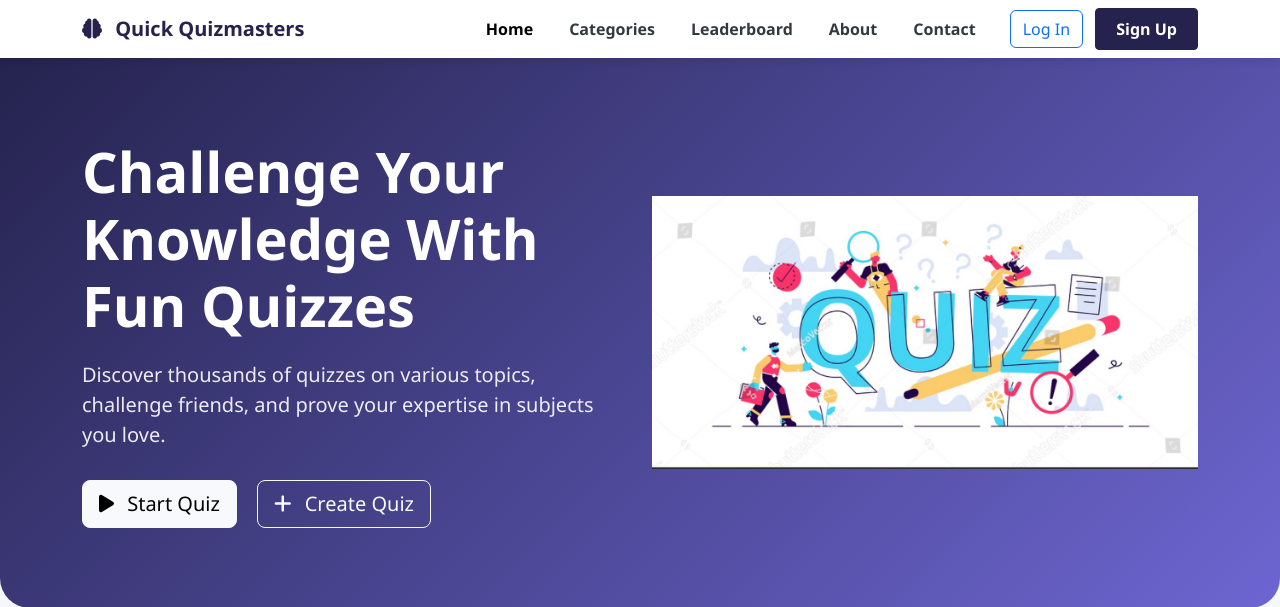
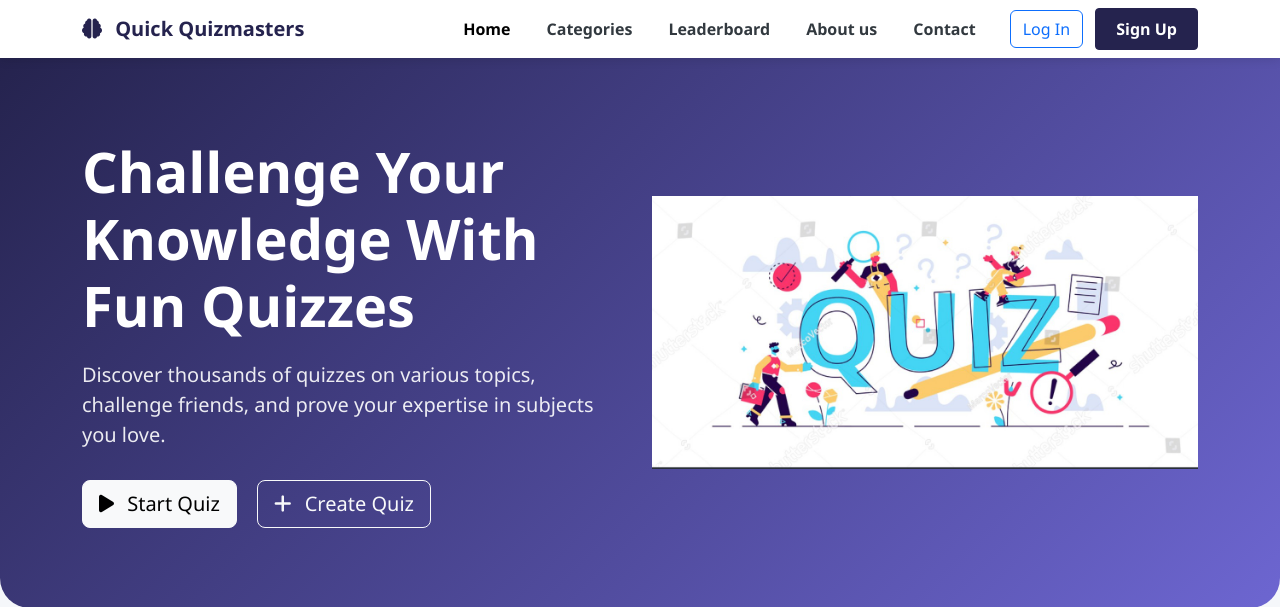
Before and after one commit to aayush-decoder/quizzy, a Django app: page / in a window 1280 px wide. Shown: the top 607 px of the page. Run offline with Django 5.2, Linux system fonts and the light colour scheme; some libraries are stand-ins or nearby versions; some web fonts are replaced.

Commit message:
about us page fully developed

```diff
--- a/quiz/urls.py
+++ b/quiz/urls.py
@@ -25,6 +25,7 @@ urlpatterns = [
     path('', include('login.urls')),
     path('quiz/', include('myquiz.urls'), name="quiz"),
     path('logout/', views.logout_view, name='logout'),
+    path('about/', views.about_view, name='about'),
     path('feedback/', views.feedback_form_view, name="feedback")
 
 
--- a/quiz/views.py
+++ b/quiz/views.py
@@ -18,3 +18,6 @@ def admin(request):
 def logout_view(request):
     logout(request)
     return redirect('home')
+
+def about_view(request):
+    return render(request, "aboutus.html")
--- a/templates/base/layout.html
+++ b/templates/base/layout.html
@@ -34,7 +34,7 @@
                         <a class="nav-link" href="{% url 'load_leaderboard' %}">Leaderboard</a>
                     </li>
                     <li class="nav-item">
-                        <a class="nav-link" href="#">About</a>
+                        <a class="nav-link" href="{% url 'about' %}">About us</a>
                     </li>
                     <li class="nav-item">
                         <a class="nav-link" href="#">Contact</a>
--- a/templates/home.html
+++ b/templates/home.html
@@ -352,7 +352,7 @@
                 <div class="col-6 col-md-3 col-lg-2">
                     <h5 class="footer-heading">Quick Links</h5>
                     <a href="#" class="footer-link">Home</a>
-                    <a href="#" class="footer-link">About Us</a>
+                    <a href="{% url 'about'%}" class="footer-link">About Us</a>
                     <a href="#" class="footer-link">Categories</a>
                     <a href="#" class="footer-link">Leaderboard</a>
                     <a href="#" class="footer-link">Contact</a>
```
Also changed, not shown: templates/aboutus.html (+5 -5 lines), media/1.jpg (added), media/2.jpg (added), media/3.jpg (added), media/4.jpg (added).
